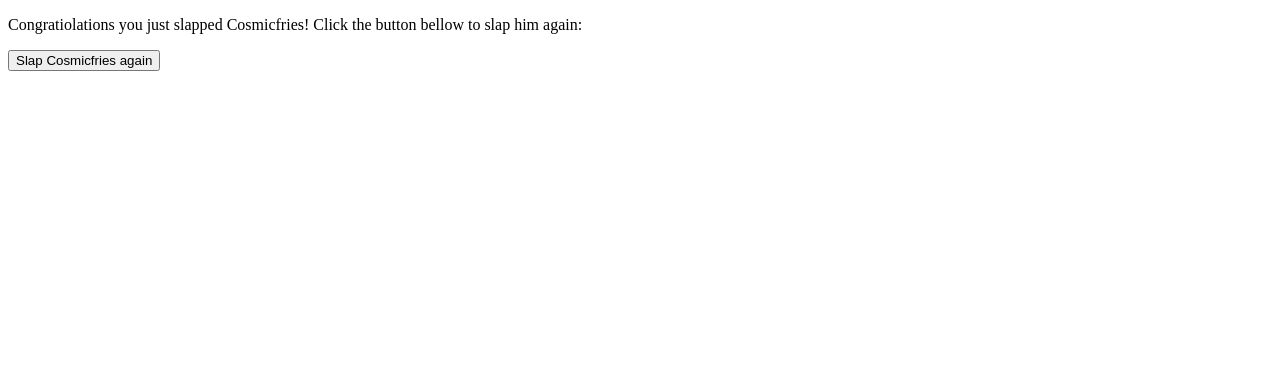
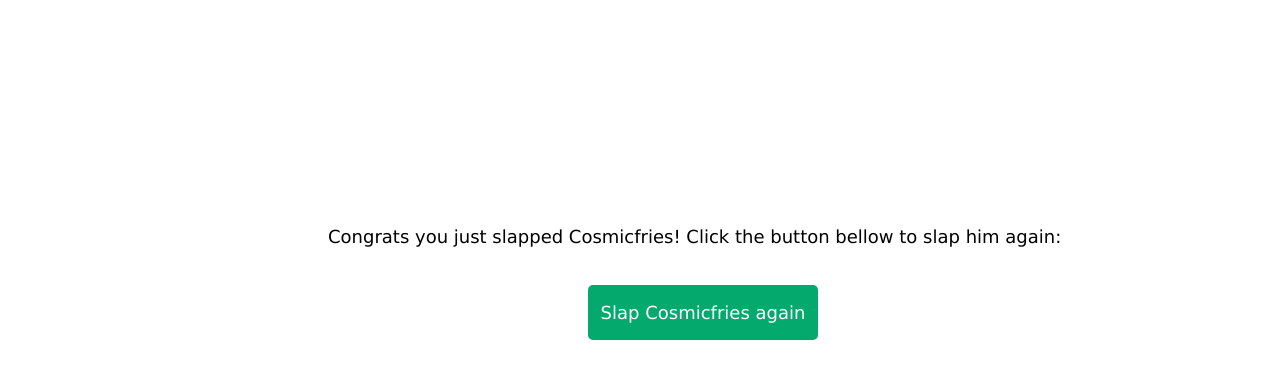
Before and after one commit to Jarednoobiezi/Slap-Cosmicfries-2, a plain HTML site: page index.html in a window 1280 px wide. Drawn offline with Linux system fonts and the light colour scheme.

Commit message:
Update index.html

```diff
--- a/index.html
+++ b/index.html
@@ -2,17 +2,71 @@
 <html>
   <head>
     <title>
-      Congrats
+      Congrats Slapping Cosmic
     </title>
+    <style>
+      .congrats-message {
+        font-family:Verdana;
+        font-size:18px;
+
+      }
+
+      .move-congrats {
+        display:inline-block;
+
+        margin-left:320px;
+        margin-top:200px;
+      }
+
+      .slap-cosmic-button {
+        height:55px;
+        width:230px;
+
+        font-size:18px;
+        font-family:Verdana;
+
+        border-radius:5px;
+        border:none;
+
+        background-color:#04AA6D;
+        color:white;
+      }
+
+      .move-button {
+        margin-top:20px;
+        margin-left:580px;
+
+        display:block;
+      }
+
+      .slap-cosmic-button:hover {
+        height:55px;
+        width:200px;
+
+        font-size:18px;
+        font-family:Verdana;
+
+        border-radius:5px;
+        border:none;
+
+        background-color:gray;
+        color:white;
+      }
+
+    </style>
   </head>
   <body>
-    <p>
-      Congratiolations you just slapped Cosmicfries! Click the button bellow to slap him again:
-    </p>
-    <a href="https://jarednoobiezi.github.io/Slap-Cosmicfries-1-/">
-    <button>
-      Slap Cosmicfries again
-    </button>
-    </a>
+    <div class="move-congrats">
+      <p class="congrats-message">
+        Congrats you just slapped Cosmicfries! Click the button bellow to slap him again:
+      </p>
+    </div>
+    <div class="move-button">
+      <a href="https://jarednoobiezi.github.io/Slap-Cosmicfries-1-/">
+        <button class="slap-cosmic-button">
+          Slap Cosmicfries again
+        </button>
+      </a>
+    </div>
   </body>
 </html>
```
